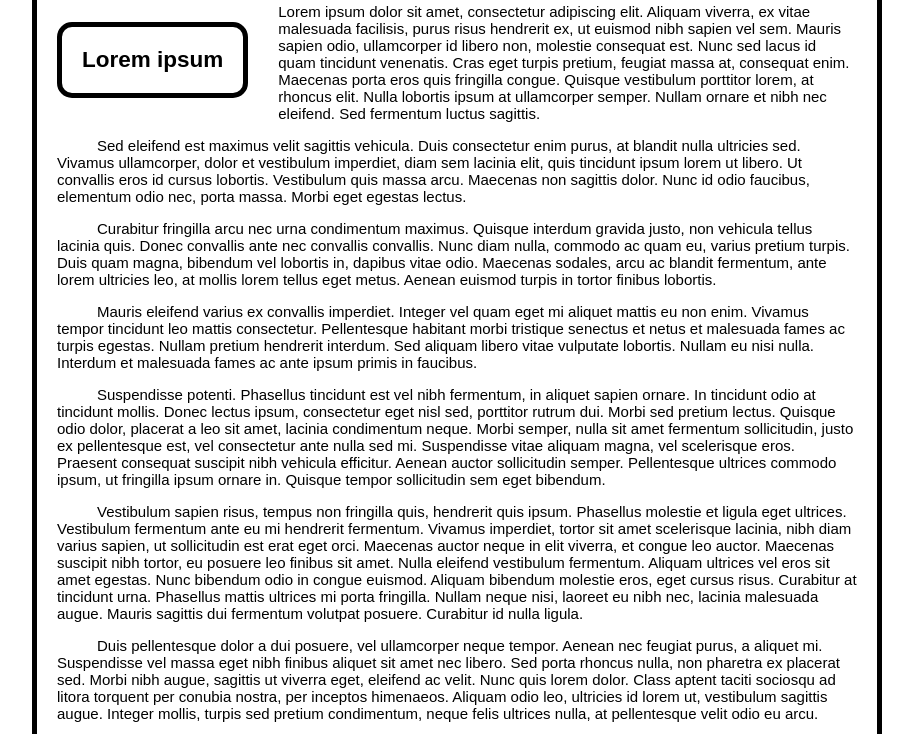
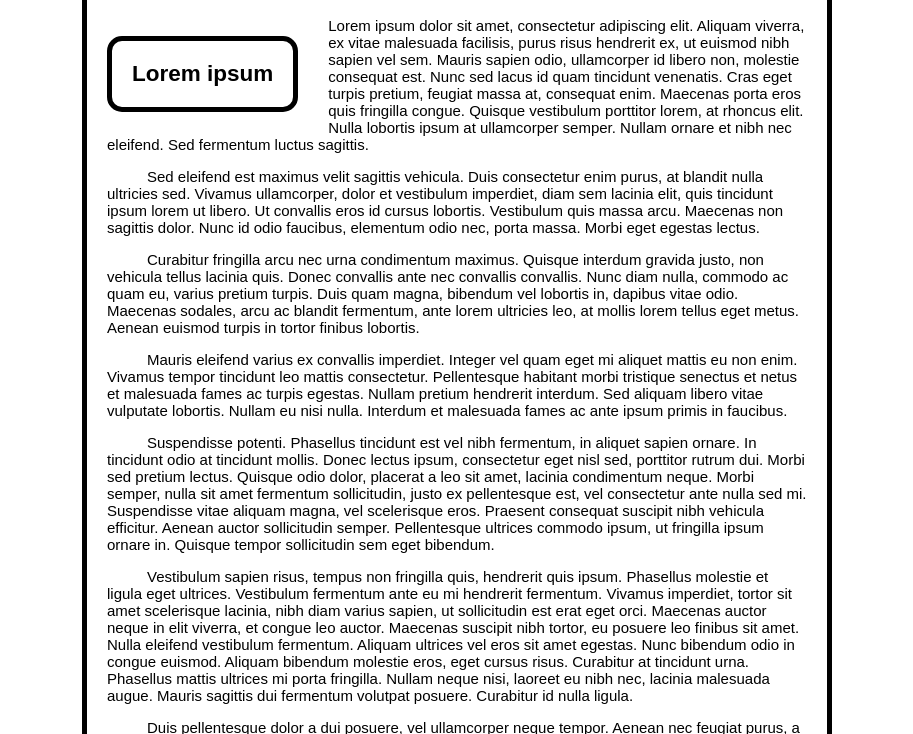
Before and after one commit to hacerespacio/haceresapcio.github.io, a plain HTML site: page index.html in a window 1280 px wide. Shown: the part 126-860 px from the top of the page, without its empty margins (183-1096 px from the left). Drawn offline with Linux system fonts and the light colour scheme.

Commit message:
Formatting.

```diff
--- a/style.css
+++ b/style.css
@@ -9,8 +9,8 @@ text-indent:40px
 }
 
 body {
-width: 800px;
-margin: -30px auto;
+width: 700px;
+margin: -16px auto;
 padding: 20px;
 border-left: 5px solid #000;
 border-right: 5px solid #000;
```
